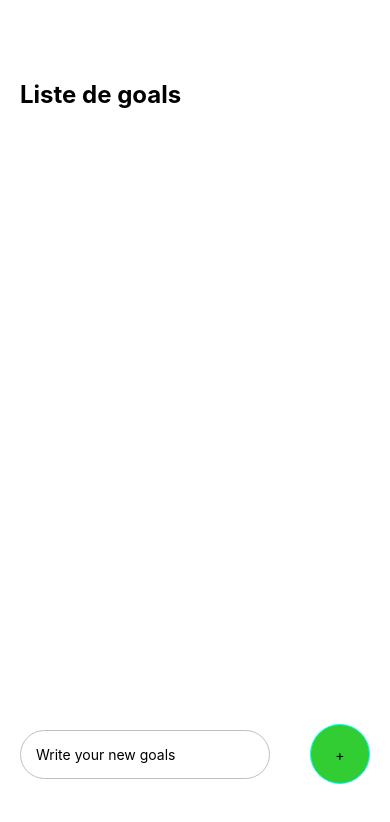
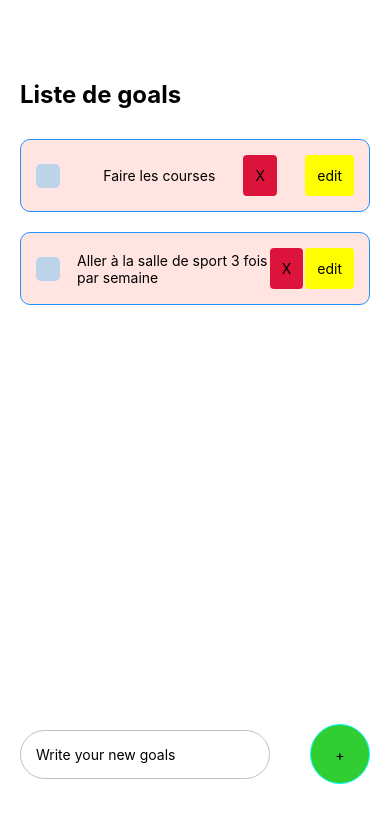
Before and after one commit to Clairevitsing/todoList, a React Native app: screen / in a window 390 px wide. Shown: the top 822 px of the page. Built offline with nearby package versions, Linux system fonts and the light colour scheme.

Commit message:
finish add and delete

```diff
--- a/App.js
+++ b/App.js
@@ -1,14 +1,13 @@
 import { StatusBar } from 'expo-status-bar';
-import { StyleSheet, Text, View, TextInput, TouchableOpacity, Platform, KeyboardAvoidingView } from 'react-native';
+import { StyleSheet, Text, View, TextInput, TouchableOpacity, Platform, KeyboardAvoidingView,Alert,Pressable } from 'react-native';
 import react, { useState } from 'react';
-import Goal from './components/Goal';
 
 export default function App() {
 
-  const [goal, setGoal] = useState('');
-  const [goalItems, setGoalItems] = useState([]);
+
 
   const sampleGoals = [
+
     "Faire les courses",
     "Aller à la salle de sport 3 fois par semaine",
     //"Monter à plus de 5000m d'altitude",
@@ -20,6 +19,10 @@ export default function App() {
     // // "Organiser un meetup autour de la tech",
     // // "Faire un triathlon",
   ];
+  const [goal, setGoal] = useState('');
+
+  //il faut initialiser le tableau
+  const [goalItems, setGoalItems] = useState(sampleGoals);
 
   const addGoal = () => {
     setGoalItems((goalItems) => [...goalItems, goal]);
@@ -28,37 +31,62 @@ export default function App() {
   }
 
   const deleteGoal = (index) => {
+
+    Alert.alert(
+
+      'Alert Title', 'Are you sure to delete?',
+      [{
+        text: 'Cancel',
+        style: 'Cancel',
+      },
+      {
+        text: 'Confirm',
+        onPress: () => {
+
           let itemsCopy = [...goalItems];
           itemsCopy.splice(index, 1);
           setGoalItems(itemsCopy);
         }
+      },
+    ]);
 
-  // const deleteGoal = (index) => {
-  //   const updateItems = [...goalItems];
-  //   const newList = updateItems.filter((item) => item.index !== index);
-  //   setGoalItems(newList);
-  // }
+
+
+  }
+
 
   return (
+
     <View style={styles.container}>
       <View style={styles.goalsWrapper}>
         <Text style={styles.sectionTitle}>Liste de goals</Text>
         { console.log("samplegoals :",sampleGoals) }
         <View style={styles.goalItems}>{
           goalItems.map((item,index) => {
-            return <TouchableOpacity key={index} onPress={() => deleteGoal(index)}>
-              <Goal text item={item} />
-            </TouchableOpacity>
+            return (
+             <View style={styles.item}>
+              <View style={styles.itemLeft}>
+                <View style={styles.square}></View>
+                <Text style={styles.itemText}>{item}</Text>
+                <Pressable style={styles.deleteButton} key={index} onPress={() => deleteGoal(index)}>
+                  <Text style={styles.text}>X</Text>
+                </Pressable>
+                <Pressable style={styles.editButton}>
+                  <Text style={styles.text}>edit</Text>
+                </Pressable>
+              </View>
+              </View>);
+
             }
           )
         }</View>
-        { console.log("samplegoals :",sampleGoals) }
+
         </View>
       <KeyboardAvoidingView
         behavior={Platform.OS === 'ios' ? "padding" : "height"}
         style={styles.writeGoalWrapper}>
         <TextInput style={styles.input} placeholder={"Write your new goals"} value={goal} onChangeText={text => setGoal(text)} />
-        <TouchableOpacity onPress={addGoal}>
+        <TouchableOpacity onPress={addGoal} >
           <View style={styles.addWrapper}>
             <Text style={styles.addText}>+</Text>
           </View>
@@ -123,6 +151,55 @@ const styles = StyleSheet.create({
     alignItems: 'center',
     borderColor: '#00ffff',
     borderWidth: 1
+  },
+ item: {
+        backgroundColor: '#ffe4e1',
+        padding: 15,
+        borderWidth: 1,
+        borderColor: '#1e90ff',
+        borderRadius: 10,
+        fixDirection: 'row',
+        justifyContent: 'space-between',
+        marginBottom: 20,
+    },
+
+    itemLeft: {
+        display: 'flex',
+        flexDirection: 'row',
+        alignItems: 'center',
+        flexWrap: 'wrap',
+        justifyContent: 'space-between',
+    },
+    square: {
+        width: 24,
+        height: 24,
+        backgroundColor: '#55BCF6',
+        opacity: 0.4,
+        borderRadius: 5,
+        marginRight: 15,
+    },
+
+    itemText: {
+        maxWidth: '60%',
+    },
+
+  deleteButton: {
+        alignItems: 'center',
+        justifyContent: 'center',
+        paddingVertical: 12,
+        paddingHorizontal: 12,
+        borderRadius: 4,
+        elevation: 3,
+        backgroundColor: '#DC143C',
+  },
+  editButton: {
+        alignItems: 'center',
+        justifyContent: 'center',
+        paddingVertical: 12,
+        paddingHorizontal: 12,
+        borderRadius: 4,
+        elevation: 3,
+        backgroundColor: '#FFFF00',
     }
 
 });
--- a/components/Goal.js
+++ /dev/null
@@ -1,79 +0,0 @@
-import { StatusBar } from 'expo-status-bar';
-import React from 'react';
-import { StyleSheet, Text, View, TouchableOpacity,Pressable  } from 'react-native';
-
-
-const Goal = (props) => {
-
-  //  console.log(props);
-
-//    const listGoals = sampleGoals.map((goal,index) =>
-//       <Text key={index}>{goal}</Text>
-//            );
-
-    return (
-
-        <View style={styles.item}>
-            <View style={styles.itemLeft}>
-                <View style={styles.square}></View>
-                <Text style={styles.itemText}>{props.item}</Text>
-            </View>
-                 <Pressable style={styles.button}>
-                 <Text style={styles.text}>X</Text>
-                 </Pressable>
-        </View>
-    )
-
-}
-
-const styles = StyleSheet.create({
-    item: {
-        diplay: 'flex',
-        backgroundColor: '#ffe4e1',
-        padding: 15,
-        borderWidth: 1,
-        borderColor: '#1e90ff',
-        borderRadius: 10,
-        fixDirection: 'row',
-        justifyContent: 'space-around',
-        marginBottom: 20,
-    },
-
-    itemLeft: {
-        display: 'flex',
-        flexDirection: 'row',
-        alignItems: 'center',
-        flexWrap: 'wrap',
-    },
-    square: {
-        width: 24,
-        height: 24,
-        backgroundColor: '#55BCF6',
-        opacity: 0.4,
-        borderRadius: 5,
-        marginRight: 15,
-    },
-
-    itemText: {
-        maxWidth: '60%',
-    },
-
-    itemRight: {
-        flexDirection: 'row',
-    },
-    button: {
-        display: 'flex',
-        flexDirection: 'row',
-    alignItems: 'center',
-    justifyContent: 'center',
-    paddingVertical: 12,
-    paddingHorizontal: 32,
-    borderRadius: 4,
-    elevation: 3,
-    backgroundColor: '#DC143C',
-    }
-
-});
-
-
-export default Goal;
```
Lines whose indentation alone changed are shown as unchanged.
